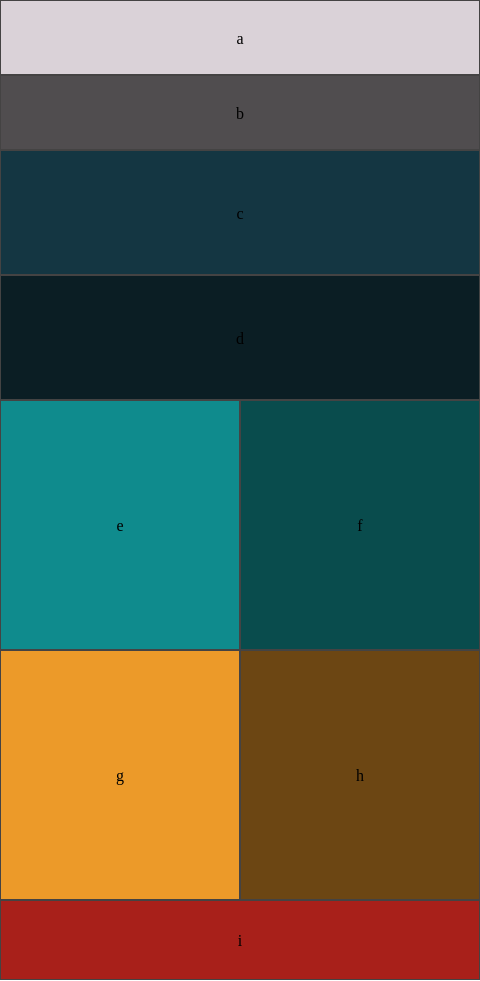
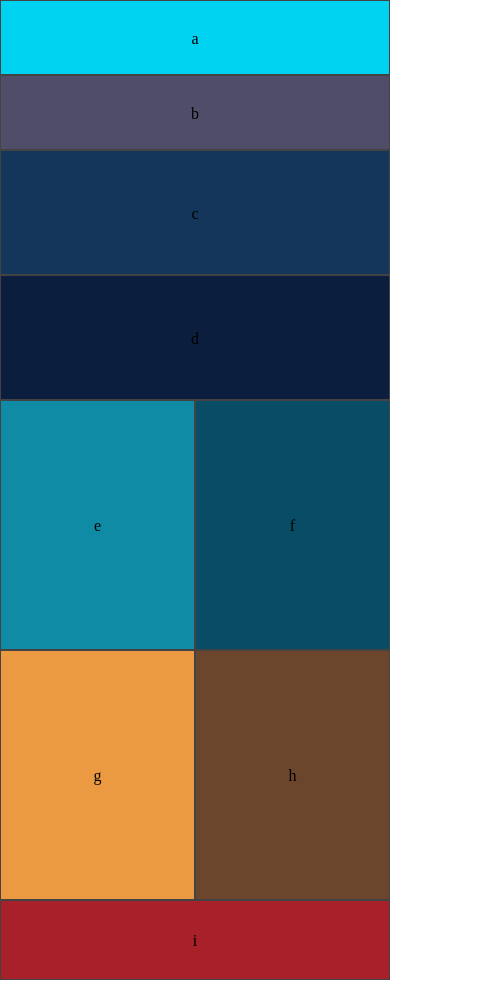
Before and after one commit to thatsjustjohn/lab-01, a plain HTML site: page index.html in a window 390 px wide. Shown: the whole page, 480 px wide, since content can reach past the window. Drawn offline with Linux system fonts and the light colour scheme.

Commit message:
made responsive and flexy/

```diff
--- a/css/base.css
+++ b/css/base.css
@@ -3,7 +3,7 @@
 }
 
 body {
-  width: 960px;
+  width: 100%;
   margin: 0 auto;
 }
 
@@ -14,6 +14,7 @@ div {
   vertical-align: middle;
 }
 
+@media only screen and (min-width: 769px) {
   #a {
     background-color: #DAD2D8
   }
@@ -49,3 +50,80 @@ div {
   #i {
     background-color: #A8201A;
   }
+}
+
+@media only screen and (max-width: 768px) {
+  #a {
+    background-color: #DA00E2;
+  }
+
+  #b {
+    background-color: #504D59;
+  }
+
+  #c {
+    background-color: #14364C;
+  }
+
+  #d {
+    background-color: #0B1E2E;
+  }
+
+  #e {
+    background-color: #0F8B97;
+  }
+
+  #f {
+    background-color: #094C57;
+  }
+
+  #g {
+    background-color: #EC9A33;
+  }
+
+  #h {
+    background-color: #6C461D;
+  }
+
+  #i {
+    background-color: #A8201A;
+  }
+}
+
+@media only screen and (max-width: 480px) {
+  #a {
+    background-color: #00D2F1;
+  }
+
+  #b {
+    background-color: #504D68;
+  }
+
+  #c {
+    background-color: #14365B;
+  }
+
+  #d {
+    background-color: #0B1E3D;
+  }
+
+  #e {
+    background-color: #0F8BA6;
+  }
+
+  #f {
+    background-color: #094C66;
+  }
+
+  #g {
+    background-color: #EC9A42;
+  }
+
+  #h {
+    background-color: #6C462C;
+  }
+
+  #i {
+    background-color: #A82029;
+  }
+}
--- a/css/layout.css
+++ b/css/layout.css
@@ -1,38 +1,62 @@
 @media only screen and (min-width: 769px) {
 
-  aside:first-of-type div {
-      width: 380px;
-      height: 200px;
-      line-height: 200px;
-      float: left;
+  article{
+    display: flex;
+    flex-direction: row;
+  }
+
+  article article{
+    display: flex;
+    flex-direction: column;
+  }
+
+  article aside:first-of-type div {
+    width: 50%;
+    height: 200px;
+    line-height: 200px;
+  }
+
+  article aside:first-of-type{
+    display: flex;
+    flex-direction: row;
+  }
+
+  aside:not(:first-of-type){
+    display: flex;
+    flex-direction: row;
   }
 
   aside:not(:first-of-type) div{
-    width: 190px;
+    width: 25%;
     height: 250px;
     line-height: 250px;
-    float: left;
   }
 }
 
 @media only screen and (max-width: 768px) {
 
   body {
-    width: 480px;
+    display: flex;
+    flex-direction: column;
+    width: 100%;
     margin: 0 auto;
   }
 
+  aside:not(:first-of-type) {
+    display: flex;
+    flex-flow: row wrap;
+  }
+
   aside:first-of-type div {
-      width: 480px;
-      height: 125px;
-      line-height: 125px;
+    width: 100%;
+    height: 125px;
+    line-height: 125px;
   }
 
   aside:not(:first-of-type) div{
-    width: 240px;
+    width: 50%;
     height: 250px;
     line-height: 250px;
-    float: left;
   }
 
   aside:after {
--- a/css/module.css
+++ b/css/module.css
@@ -1,20 +1,24 @@
 @media only screen and (min-width: 769px)
 {
   #a {
-    width: 960px;
+    width: 100%;
     height: 100px;
     line-height: 100px;
   }
 
   #b {
-    width: 200px;
+    width: 20.1%;
     height: 600px;
     line-height: 600px;
     float: left;
   }
 
+  body article article {
+    width: 79.9%;
+  }
+
   #i {
-    width: 760px;
+    width: 100%;
     height: 150px;
     line-height: 150px;
     float: left;
@@ -23,13 +27,13 @@
 
 @media only screen and (max-width: 768px) {
   #a, #b {
-    width: 480px;
+    width: 100%;
     height: 75px;
     line-height: 75px;
   }
 
   #i {
-    width: 480px;
+    width: 100%;
     height: 80px;
     line-height: 80px;
   }
--- a/index.html
+++ b/index.html
@@ -11,7 +11,9 @@
 </head>
 <body>
   <div id='a'>a</div>
+  <article>
     <div id='b'>b</div>
+    <article>
       <aside>
         <div id='c'>c</div>
         <div id='d'>d</div>
@@ -19,12 +21,12 @@
         <aside>
           <div id='e'>e</div>
           <div id='f'>f</div>
-  </aside>
-  <aside>
           <div id='g'>g</div>
           <div id='h'>h</div>
         </aside>
       <div id='i'>i</div>
+  </article>
+  </article>
 
 </body>
 </html>
```
Lines whose indentation alone changed are shown as unchanged.
